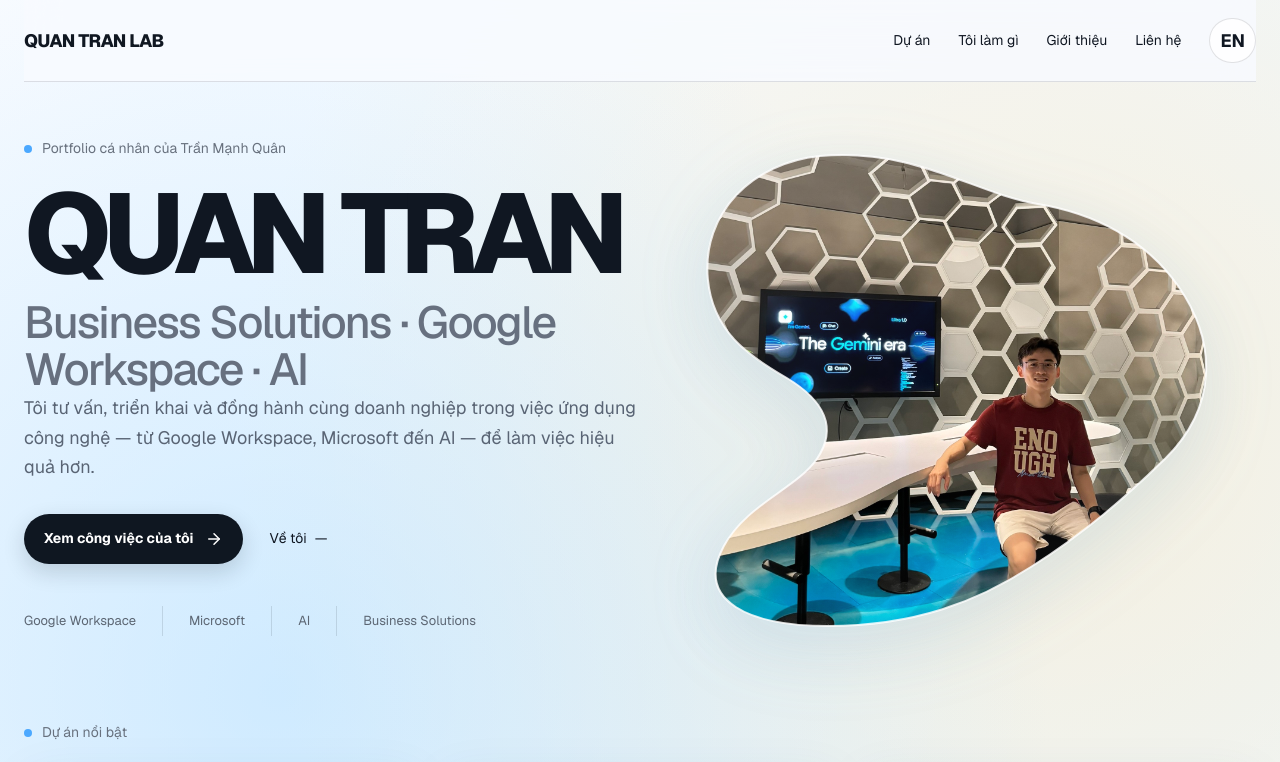
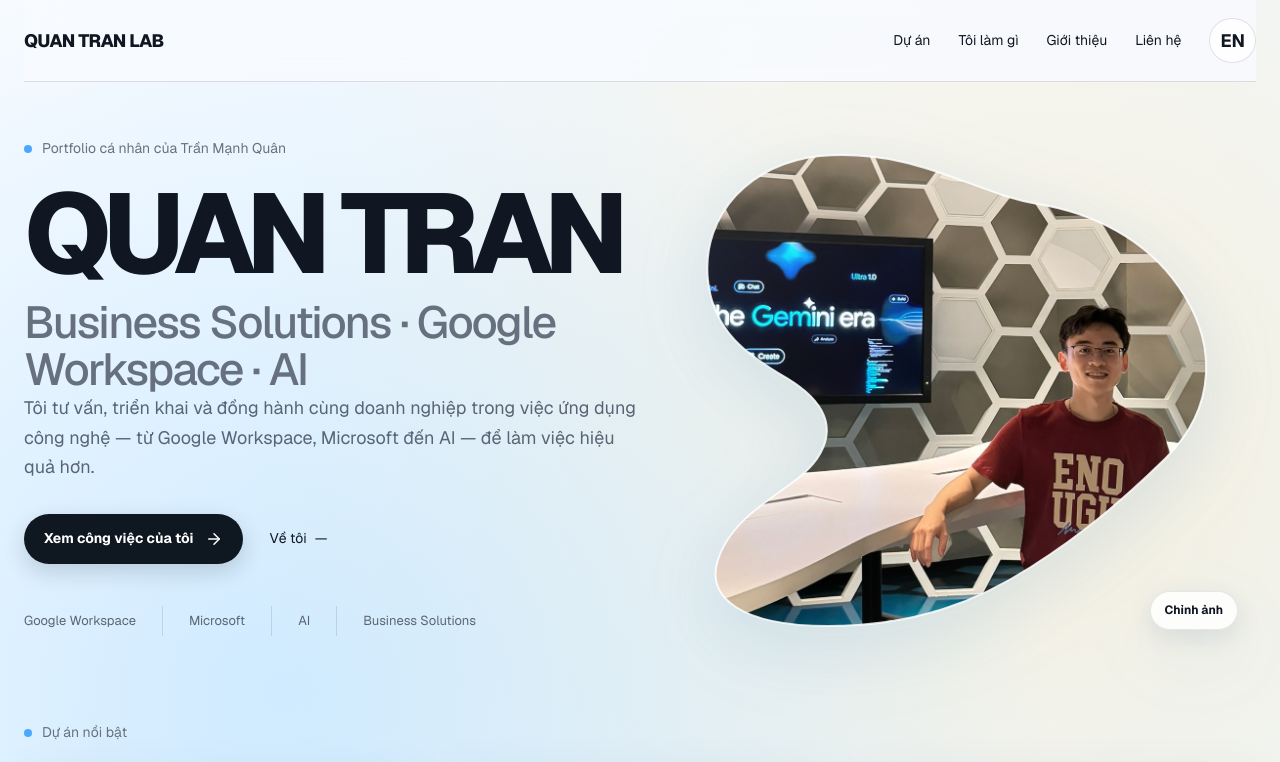
Before and after one commit to quantran159/quantranlab, a Next.js app: page / in a window 1280 px wide. Shown: the top 762 px of the page. Built offline with nearby package versions, Linux system fonts and the light colour scheme.

Commit message:
Improve hero image positioning editor

```diff
--- a/src/app/accessibility.css
+++ b/src/app/accessibility.css
@@ -179,6 +179,28 @@ a:focus-visible {
   font-family: inherit;
 }
 
+.profile-editor-open {
+  position: absolute;
+  right: 18px;
+  bottom: 12px;
+  z-index: 4;
+  border: 1px solid rgba(20, 38, 60, 0.1);
+  border-radius: 999px;
+  padding: 9px 14px;
+  background: rgba(255, 255, 255, 0.82);
+  color: var(--ink);
+  font: inherit;
+  font-size: 12px;
+  font-weight: 700;
+  cursor: pointer;
+  box-shadow: 0 8px 24px rgba(45, 82, 120, 0.12);
+}
+
+.profile-editor-open:hover {
+  background: #fff;
+  border-color: rgba(35, 139, 242, 0.35);
+}
+
 @media (prefers-reduced-motion: reduce) {
   *,
   *::before,
--- a/src/components/HeroPortraitEditor.tsx
+++ b/src/components/HeroPortraitEditor.tsx
@@ -6,7 +6,7 @@ type Offset = { x: number; y: number };
 
 const STORAGE_KEY = "quantranlab-hero-portrait-position";
 const DEFAULT_OFFSET: Offset = { x: 0, y: 0 };
-const MAX_OFFSET = 110;
+const MAX_OFFSET = 210;
 const VIEWBOX = { width: 560, height: 510 };
 
 const shapePath = "M146 24C78 31 28 81 34 147C39 199 73 223 113 246C151 269 164 296 143 327C122 357 73 372 50 414C20 470 77 494 154 494C242 494 304 469 357 435C411 401 452 365 491 327C544 275 543 210 505 155C472 107 419 81 364 72C299 61 243 16 146 24Z";
@@ -74,6 +74,11 @@ export function HeroPortraitEditor({ onError }: { onError: () => void }) {
     setIsEditing(false);
   };
 
+  const startEditing = () => {
+    setDraftOffset(offset);
+    setIsEditing(true);
+  };
+
   const shownOffset = isEditing ? draftOffset : offset;
 
   return (
@@ -104,19 +109,24 @@ export function HeroPortraitEditor({ onError }: { onError: () => void }) {
         <g clipPath="url(#profile-shape-clip)">
           <image
             href="/profile.jpg"
-            x="0"
-            y="0"
-            width={VIEWBOX.width}
-            height={VIEWBOX.height}
+            x="-180"
+            y="-150"
+            width="920"
+            height="810"
             preserveAspectRatio="xMidYMid slice"
-            transform={`translate(${shownOffset.x} ${shownOffset.y}) translate(280 255) scale(1.12) translate(-280 -255)`}
+            transform={`translate(${shownOffset.x} ${shownOffset.y})`}
             onError={onError}
           />
           <rect width={VIEWBOX.width} height={VIEWBOX.height} fill="url(#profile-shape-sheen)" />
         </g>
-        <path d={shapePath} fill="none" stroke="#ffffff" strokeOpacity="0.82" strokeWidth="2" vectorEffect="non-scaling-stroke" />
+        <path d={shapePath} fill="transparent" pointerEvents={isEditing ? "all" : "none"} />
+        <path d={shapePath} fill="none" stroke="#ffffff" strokeOpacity="0.82" strokeWidth="2" vectorEffect="non-scaling-stroke" pointerEvents="none" />
       </svg>
-      {isEditing && <div className="profile-editor-controls"><span>Kéo ảnh profile để căn vị trí</span><button type="button" onClick={savePosition}>Lưu vị trí</button></div>}
+      {isEditing ? (
+        <div className="profile-editor-controls"><span>Kéo ảnh profile để căn vị trí</span><button type="button" onClick={savePosition}>Lưu vị trí</button></div>
+      ) : (
+        <button type="button" className="profile-editor-open" onClick={startEditing}>Chỉnh ảnh</button>
+      )}
     </>
   );
 }
```
